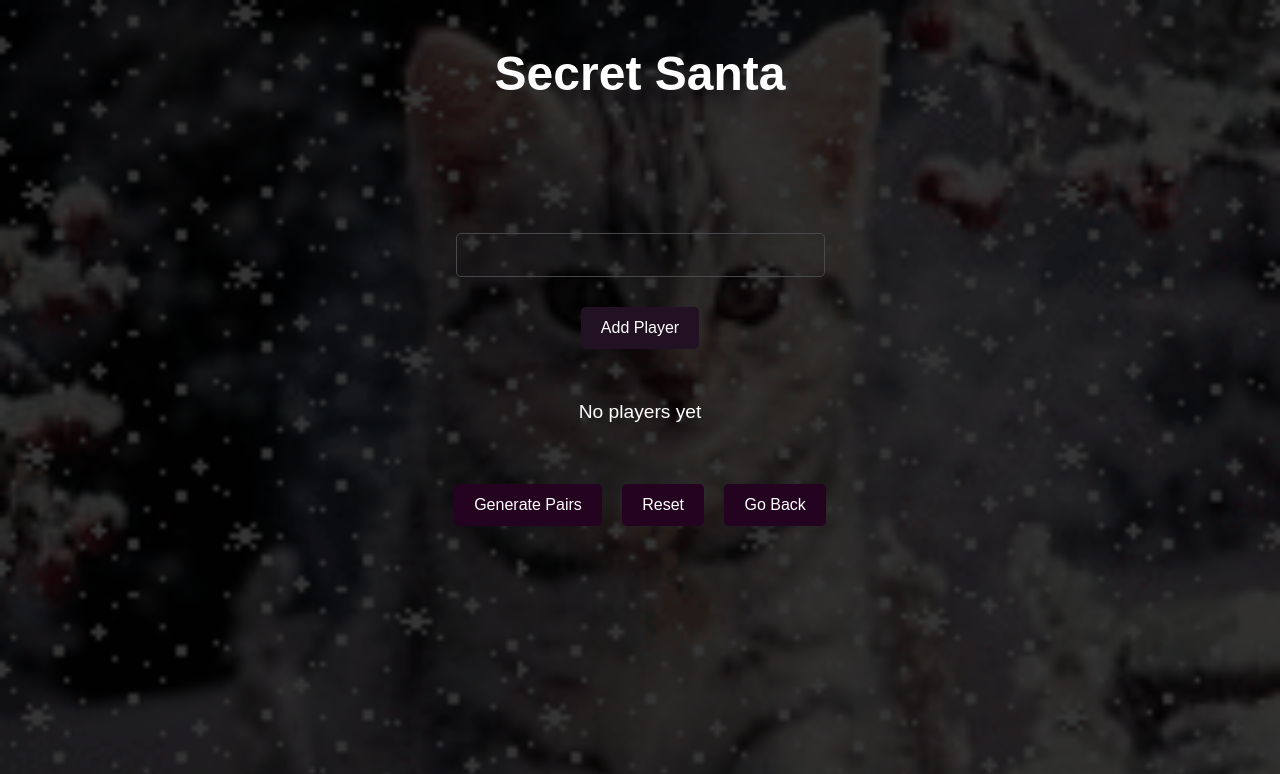
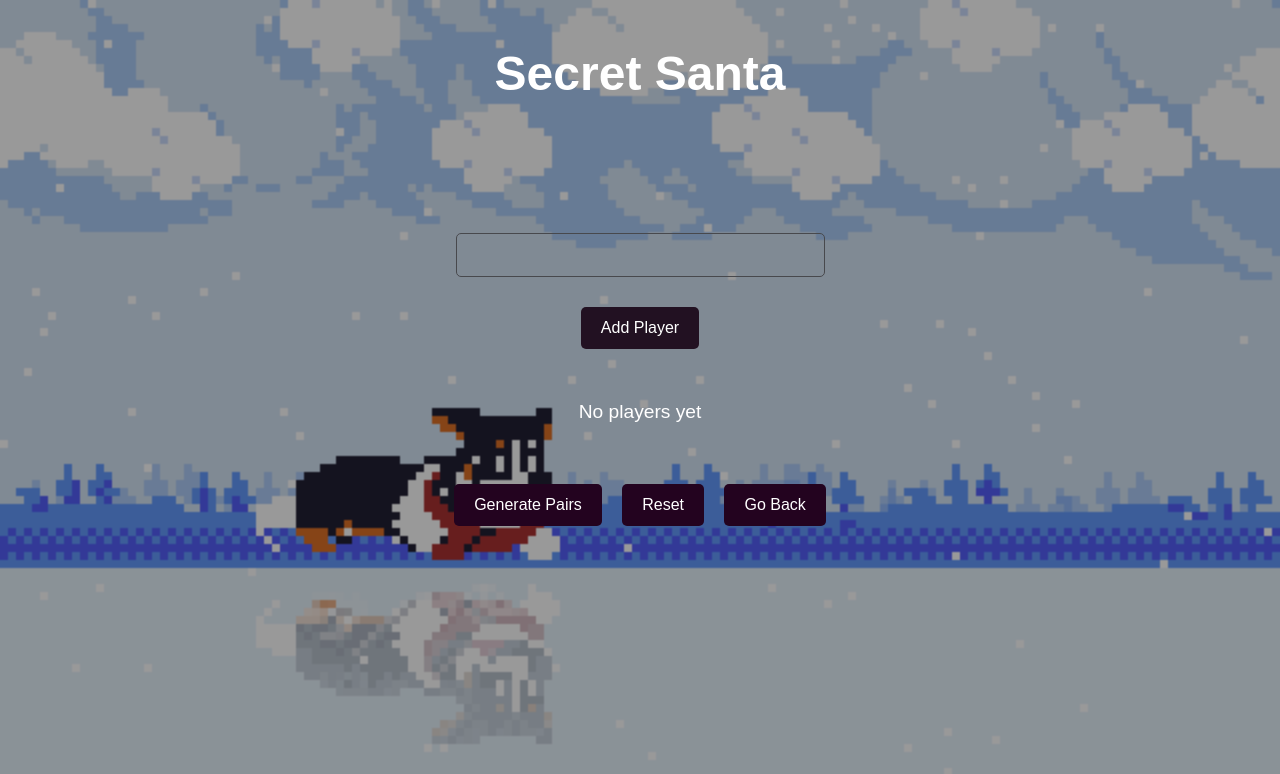
Before and after one commit to ih4temyself/uni-django, a Django app: page /secret-santa/ in a window 1280 px wide. Shown: the top 774 px of the page. Run offline with Django 4.2, Linux system fonts and the light colour scheme; some web fonts are replaced.

Commit message:
styles update (final)

```diff
--- a/secret_santa/views.py
+++ b/secret_santa/views.py
@@ -27,12 +27,12 @@ def secret_santa(request):
                 return render(request, "santa.html", data)
 
         elif "generate" in request.POST:
-            if len(participants) % 2 == 0:
+            if len(participants) > 1:
                 pairs = generate_pairs(participants)
             else:
                 form = ParticipantForm()
                 pairs = None
-                error_message = "the number of players must be even"
+                error_message = "minimum 2 players"
                 data = {
                     "form": form,
                     "participants": participants,
--- a/static/css/mainpage.css
+++ b/static/css/mainpage.css
@@ -2,7 +2,7 @@
 
 html, body {
     font-family: 'Satoshi', sans-serif!important ;
-    background-color: #2A2B2E;
+    background-color: #0d0e0f;
 }
 
 .main-box{
--- a/static/css/secret_santa.css
+++ b/static/css/secret_santa.css
@@ -5,7 +5,7 @@ html, body {
     padding: 0;
     font-family: 'Satoshi', sans-serif;
     /* background-color: #2A2B2E; */
-    background: url("../imgs/cat.gif") no-repeat center center fixed;
+    background: url("../imgs/dog.gif") no-repeat center center fixed;
     background-size: cover;
     color: #FFFFFF;
     line-height: 1.6;
@@ -19,7 +19,7 @@ body::before {
     left: 0;
     width: 100%;
     height: 100%;
-    background: rgba(0, 0, 0, 0.8);
+    background: rgba(0, 0, 0, 0.4);
     z-index: 1;
 }
 
```
Also changed, not shown: static/imgs/cat.gif (deleted), static/imgs/dog.gif (added), 3 other files.
